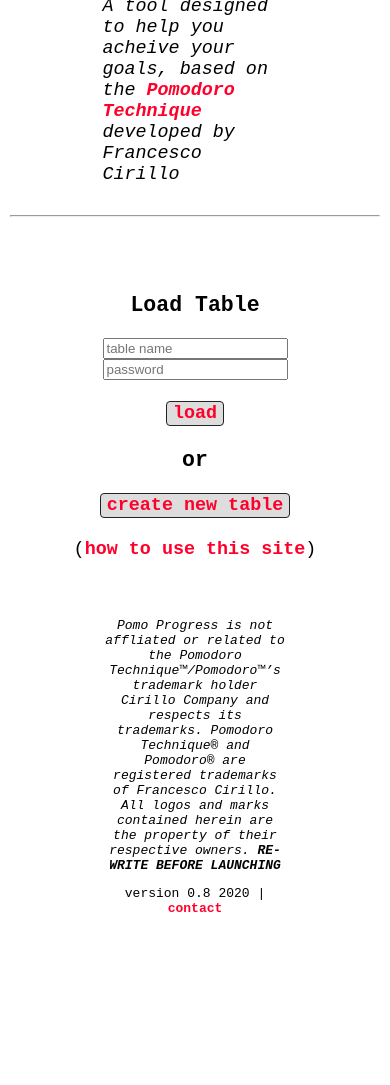
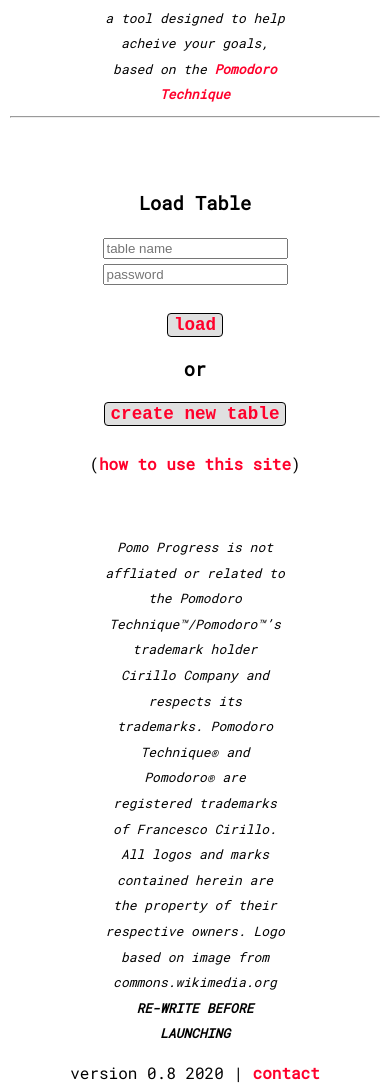
Before and after one commit to mwroberts3/pomodoro-progress, a Flask app: page / in a window 390 px wide; the page is wider, and only the part inside the window is pictured. Shown: the part 67-1152 px from the top of that part. Before the commit the page ends 979 px from the top of that part, so only its background shows below. Run offline with Flask 2, Linux system fonts and the light colour scheme; some libraries are stand-ins or nearby versions.

Commit message:
changed the look added logo, should be good to go by end of month but might not have optimal responsiveness

```diff
--- a/app.py
+++ b/app.py
@@ -4,7 +4,7 @@
 from cs50 import SQL
 from datetime import date, datetime, timedelta
 import csv
-from pomo_helpers import statistics, deadline_conversion
+from pomo_helpers import statistics, deadline_conversion, current_date_diff
 
 app = Flask(__name__)
 
@@ -48,8 +48,11 @@
                 # converts the time_frame string into individual years, months and days elements
                 session['days_until_deadline'] = deadline_conversion(session['time_frame'], session['start_date'])
 
+                # finds the current number of days until you reach deadline
+                session['current_days_until_deadline'] = current_date_diff(session['time_frame'])
+
                 # converts the date formats in right column to something more easy to digest visually
-                session['time_frame'] = datetime.strptime(session['time_frame'], '%m/%d/%y')
+                session['time_frame'] = datetime.strptime(session['time_frame'], '%Y-%m-%d')
                 session['time_frame'] = session['time_frame'].strftime('%b %d, %Y')
                 session['start_date'] = datetime.strptime(session['start_date'], '%Y-%m-%d')
                 session['start_date'] = session['start_date'].strftime('%b %d, %Y')
@@ -90,6 +93,9 @@
                 # converts the time_frame string into individual years, months and days elements
                 session['days_until_deadline'] = deadline_conversion(session['time_frame'], session['start_date'])
 
+                # finds the current number of days until you reach deadline
+                session['current_days_until_deadline'] = current_date_diff(session['time_frame'])
+
                 # converts the date formats in right column to something more easy to digest visually
                 # first makes sure the user provided deadline (session['time_frame']) is in the correct format
                 if not session['time_frame']:
@@ -97,7 +103,7 @@
                     time_frame_insert = session['time_frame'].strftime('%m/%d/%y')
                     db.execute("UPDATE tables SET time_frame =:time_frame WHERE id=:id", time_frame = time_frame_insert, id = session['table_id'])
                 else:
-                    session['time_frame'] = datetime.strptime(session['time_frame'], '%m/%d/%y')
+                    session['time_frame'] = datetime.strptime(session['time_frame'], '%Y-%m-%d')
                 session['time_frame'] = session['time_frame'].strftime('%b %d, %Y')
                 session['start_date'] = datetime.strptime(session['start_date'], '%Y-%m-%d')
                 session['start_date'] = session['start_date'].strftime('%b %d, %Y')
--- a/static/global.css
+++ b/static/global.css
@@ -1,3 +1,9 @@
+@import url('https://fonts.googleapis.com/css2?family=Roboto+Mono:wght@400&display=swap');
+
+* {
+    box-sizing: border-box;
+}
+
 a {
     font-weight: bolder;
     text-decoration: none;
@@ -5,15 +11,23 @@
 }
 
 a:hover {
-    text-decoration: underline;
+    color:coral;
 }
 
 body {
     align-content: center;
     margin: auto;
     width: 95%;
-    font-family: 'Courier New', Courier, monospace;
-    font-size: 1.15em;
+    font-family: 'Roboto Mono', monospace;
+    font-size: 1em;
+    line-height: 1.6em;
+    box-sizing: border-box;
+    position: relative;
+}
+
+.header-banner {
+    width: 650px;
+    height: 66px;
 }
 
 .load {
@@ -87,15 +100,15 @@
     font-weight: bold;
     text-align: center;
     text-decoration: none;
-    font-size: 1em;
+    font-size: 1.1em;
     cursor: pointer;
-    background-color: rgb(221, 221, 221);
-    border: 1px solid rgb(34, 34, 34);
+    background-color:  rgb(224, 224, 224);
+    border: 1px solid #000;
     border-radius: 4px;
 }
 
 .load-create:hover {
-    background-color: rgb(212, 212, 212);
+    background-color: rgb(235, 235, 235);
 }
 
 .journal {
@@ -151,3 +164,9 @@
     font-style: italic;
     color: rgb(255, 220, 21);
 }
+
+.small-text {
+    width: 50%;
+    margin: auto;
+    font-size: small;
+}
--- a/templates/base.html
+++ b/templates/base.html
@@ -9,19 +9,23 @@
   <meta name="keywords" content="Pomodoro Technique, goals, tracking progress, self-development, tomato tracker, fitness, new skills, resolutions">
   <title>{% block title %}{% endblock %}</title>
   <link rel="stylesheet" type="text/css" href="static/global.css">
+  <link rel="icon" type="image/png" href="/static/tomato.png">
 </head>
 
+<header>
+  {% block header %}{% endblock %}
+</header>
+
 <body>
-    {% block header %}{% endblock %}
     {% block main%}{% endblock %}
 </body>
 
-<footer style="width: 50%; margin: auto; font-size: small;">
+<footer>
 <center>
-  <div class="footer">
+  <div class="footer small-text">
     <p><em>Pomo Progress is not affliated or related to the Pomodoro Technique™/Pomodoro™’s trademark holder Cirillo Company and respects its trademarks.
     Pomodoro Technique® and Pomodoro® are registered trademarks of Francesco Cirillo.
-    All logos and marks contained herein are the property of their respective owners.
+    All logos and marks contained herein are the property of their respective owners. Logo based on image from commons.wikimedia.org
     <strong>RE-WRITE BEFORE LAUNCHING</strong></em></p>
   </div>
 <span>version 0.8 2020 | <a href="contact">contact</a></span>
--- a/templates/howtouse.html
+++ b/templates/howtouse.html
@@ -11,7 +11,8 @@
 {% endblock %}
 
 {% block main %}
-<p>This site will make a lot more sense if you're already familiar with the Pomodoro Technique, pioneered by <strong>[inventor's name]</strong>, because this site basically acts as a way to track your progress via the Pomodoro Technique. And, the ultimate purpose, is to just provide a tool that will hopefully help you acheive you're goal. Tracking your progress towards a goal will help keep you motivated and ultimately more likely to acheive it. <strong>[link to studies showing this]</strong>. Pomo Progress lets you add a deadline to a new table (but not required), so you know how many days you have to acheive your goal. There is a principle <strong>[look up principle]</strong>s that shows how tasks fit into deadlines, and if you set a deadline you're more likely to finish the task by within that certain amount of time.</p>
+<p>The purpose of this website is to help users acheive goals they set for themselves; goals like losing a certain amount of weight within a set amount of time, or finishing that first draft of the novel they've been working on. This site was inspired by the <a href="https://en.wikipedia.org/wiki/Pomodoro_Technique">Pomodoro Technique</a> and will make a lot more sense if you're already familiar with it. The learning technique was developed by <strong>Francesco Cirillo</strong> in the late 1980s. The basics of the technique involve working for a set amount of time--about 25 minutes--and then taking a 3 to 5 minute break. After working a 25 minute block four times, users of the technique are encouraged to take a 15 - 30 minute break before attemping another set. The reasoning for this is that supposedly people are better able to retain the information they just by taking short breaks between their study sessions.</p>
+<p>because this site basically acts as a way to track your progress via the Pomodoro Technique. And, the ultimate purpose, is to just provide a tool that will hopefully help you acheive you're goal. Tracking your progress towards a goal will help keep you motivated and ultimately more likely to acheive it. <strong>[link to studies showing this]</strong>. Pomo Progress lets you add a deadline to a new table (but not required), so you know how many days you have to acheive your goal. There is a principle <strong>[look up principle]</strong>s that shows how tasks fit into deadlines, and if you set a deadline you're more likely to finish the task by within that certain amount of time.</p>
 <p>Everytime you work for the timelimit, you can add a pomodoro to the table for that day, along with a task name, and notes you may want to add. It may be easier to work for several pomodoros and then add them all at once. Take a look at the table below to see an example.</p>
 <center><img src="/static/how-to-use-1.jpg" alt="sample Pomo Progress! table" style="border: 1px solid black;"></center>
 <center><div class="how-to-table">
@@ -28,5 +29,8 @@
     <!--make this tip notice show and hide text like that js example on w3schools-->
     <tip-notice>TIP:</tip-notice> if you want to add new notes or tasks <em>without</em> adding pomodoros, you can just put a '0' in that field and then write in the task and/or notes you want to add to that day.
 </div></center>
+<p>
+    Another notable feature is the <strong>journal</strong>, which will allow you to type out and save your thoughts about your journey without any character limit. Journaling and planning out your progress step-by-step should help you realize and make progress towards your goal, especially if the goal is something rather vague and complex, like making a career change over the next year.
+</p>
 
 {% endblock %}
--- a/templates/load.html
+++ b/templates/load.html
@@ -3,15 +3,14 @@
 {% block title %}Pomo Progress{% endblock %}
 
 {% block header %}
-<div>
-    <center><h1 style="display: inline;">Pomo Progress!</h1></center>
-    <br>
-</div>
-<header style="width: 50%; margin: auto;">
-    <em>A tool designed to help you acheive your goals, based on the <a href="https://en.wikipedia.org/wiki/Pomodoro_Technique">Pomodoro Technique</a> developed by Francesco Cirillo</em></center>
-</header>
-<br>
-<hr>
+    <div>
+        <center><img style="display: inline;" src="/static/main-banner.jpg" class="header-banner" alt="Pomo Progress!"></center>
+    </div>
+    <div class="small-text">
+        <center><em>a tool designed to help acheive your goals,
+        based on the <a href="https://en.wikipedia.org/wiki/Pomodoro_Technique">Pomodoro Technique</a></em></center>
+    </div>
+    <hr>
 {% for message in get_flashed_messages() %}
     <center><strong>{{ message }}</strong></center>
 {% endfor %}
```
Also changed, not shown: other parts of static/global.css (+12 -13 lines), pomo_helpers.py (+7 -2 lines), templates/home.html (+5 -14 lines), pomodoro.db.
